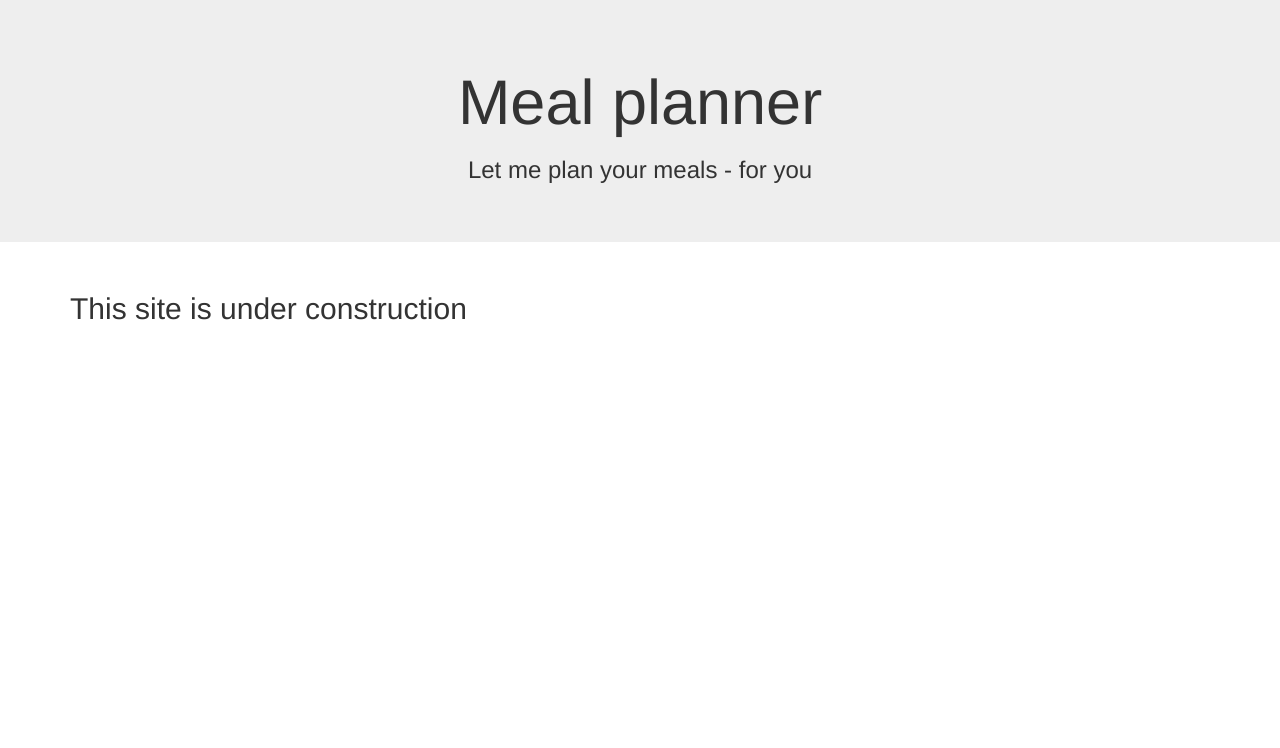
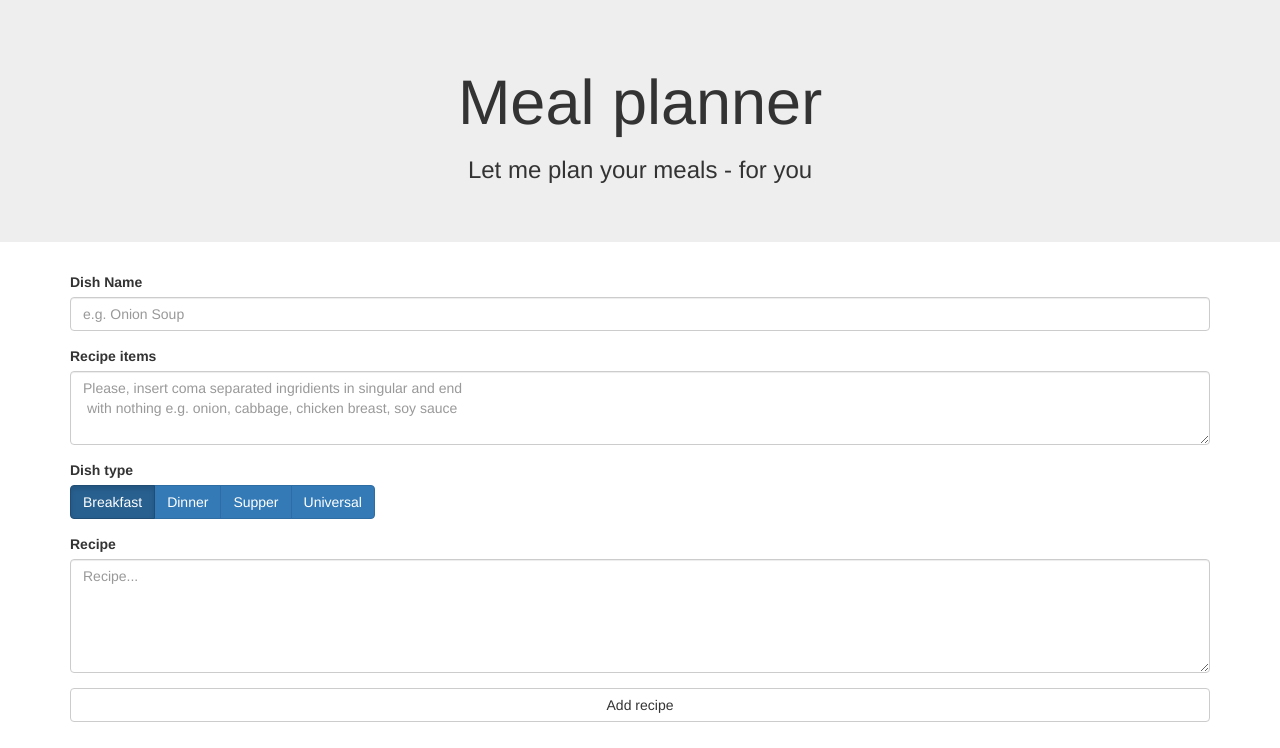
Before and after one commit to Pibosh/CS50_Meal_planner, a Flask app: template templates/add_recipe.html in a window 1280 px wide. Shown: the part 52-800 px from the top of the page. Run offline with Flask 2, Linux system fonts and the light colour scheme; the template is opened without the code that fills it, so the values that code supplies are empty; parts of the project's set-up code (start-up, migrations or seed data) failed here and were passed over; some libraries are stand-ins or nearby versions.

Commit message:
Added backend functionality to add_recipe. Need user-side verification.

```diff
--- a/application.py
+++ b/application.py
@@ -44,16 +44,13 @@ db.execute("CREATE TABLE IF NOT EXISTS 'recipe' ('recipe_id' INTEGER PRIMARY KEY
 			'title' VARCHAR(150) NOT NULL, 'prepare' \
 			TEXT NOT NULL, 'meal_type' TEXT, \
 			FOREIGN KEY (user_id) REFERENCES users(id), UNIQUE (title), \
-			CHECK (meal_type IN ('breakfast', 'dinner', 'supper') ));")
-#then - create table containing ingridients
-db.execute("CREATE TABLE IF NOT EXISTS 'ingridients' ('ingridient_id' INTEGER PRIMARY \
-			KEY AUTOINCREMENT NOT NULL, 'ingridient_name' VARCHAR(150), 'unit' \
-			VARCHAR(5), UNIQUE (ingridient_name));")
+			CHECK (meal_type IN ('breakfast', 'dinner', 'supper', 'universal') ));")
 #then - create table containing recipe_items - ingridients for particular recipe
 db.execute("CREATE TABLE IF NOT EXISTS 'recipe_items' ('item_id' INTEGER PRIMARY KEY \
-			NOT NULL, 'recipe_indgridient' VARCHAR(150), 'quantity' REAL NOT NULL, \
-			FOREIGN KEY (item_id) REFERENCES recipe(recipe_id), \
-			FOREIGN KEY (recipe_indgridient) REFERENCES ingridients(ingridient_name));")
+			AUTOINCREMENT NOT NULL, 'recipe_ingridient' VARCHAR(150), \
+			meal_id INTEGER NOT NULL, user_id INTEGER NOT NULL, \
+			FOREIGN KEY (meal_id) REFERENCES recipe(recipe_id), \
+			FOREIGN KEY (user_id) REFERENCES users(id))")
 
 #Saving changes in database and closing connection due to multi-thread issues with flask
 conn.commit()
@@ -90,11 +87,46 @@ def check_recipes():
 	flash('TODO', 'alert-info')
 	return render_template('check_recipes.html')
 
-@app.route('/add_recipe')
+@app.route('/add_recipe', methods=['GET', 'POST'])
 @login_required
 def add_recipe():
-	flash('TODO', 'alert-info')
-	return render_template('add_recipe.html')
+	conn = sqlite3.connect('data.db')
+	db = conn.cursor()
+
+	if request.method == "POST":
+		dishName = request.form.get("dishName")
+		recipeItems = request.form.get("recipeItems")
+		mealType = request.form.get("mealType")
+		recipeHowTo = request.form.get("recipeHowTo")
+		itemsList = recipeItems.split(", ")
+		user_id = session["user_id"]
+
+		if not dishName:
+			flash('Please enter recipe name', 'alert-danger')
+			return render_template("add_recipe.html")
+		if not recipeItems:
+			flash('Please enter the recipe indgridients', 'alert-danger')
+			return render_template("add_recipe.html")
+		if not recipeHowTo:
+			flash('Please enter the recipe', 'alert-danger')
+			return render_template("add_recipe.html")
+
+		db.execute("INSERT INTO recipe (user_id, title, prepare, meal_type) \
+					VALUES (?, ?, ?, ?);", (user_id, dishName, recipeHowTo, mealType))
+
+		meal_id = db.lastrowid
+
+		for item in itemsList:
+			db.execute("INSERT INTO recipe_items (meal_id, recipe_ingridient, user_id) \
+						VALUES (?, ?, ?);", (meal_id, item, user_id))
+
+		conn.commit()
+		db.close()
+
+		flash('You\'ve added {0} recipe!'.format(dishName), 'alert-success')
+		return redirect(url_for("index"))
+	else:
+		return render_template('add_recipe.html')
 
 @app.route('/generate_meals')
 @login_required
@@ -208,7 +240,7 @@ def login():
 			 	  'alert-danger')
 			return redirect(url_for("login"))
 		else:
-			session["user_id"] = login
+			session["user_id"] = login_result[0]
 			return redirect(url_for("index"))
 
 	else:
--- a/templates/add_recipe.html
+++ b/templates/add_recipe.html
@@ -5,5 +5,43 @@
 {% endblock %}
 
 {% block main %}
-<h2> This site is under construction </h2>
+<form action="{{ url_for('add_recipe') }}" method="post" role="form">
+<fieldset>
+  <div class="form-group">
+    <label for="dishName">Dish Name</label>
+    <input id="dishName" class="form-control" name="dishName" placeholder="e.g. Onion Soup" type="text" />
+  </div>
+  <div class="form-group">
+    <label for="recipeItems">Recipe items</label>
+    <textarea id="recipeItems" class="form-control" name="recipeItems"
+    placeholder="Please, insert coma separated ingridients in singular and end
+ with nothing e.g. onion, cabbage, chicken breast, soy sauce" rows=3></textarea>
+  </div>
+  <div class="form-group">
+    <label>Dish type</label><br>
+    <div id="dishType" class="btn-group" data-toggle="buttons">
+  <label class="btn btn-primary active">
+    <input type="radio" name="mealType" id="breakfast" value="breakfast" autocomplete="off" checked>Breakfast
+  </label>
+  <label class="btn btn-primary">
+    <input type="radio" name="mealType" id="dinner" value="dinner" autocomplete="off">Dinner
+  </label>
+  <label class="btn btn-primary">
+    <input type="radio" name="mealType" id="supper" value="supper" autocomplete="off">Supper
+  </label>
+  <label class="btn btn-primary">
+    <input type="radio" name="mealType" id="universal" value="universal" autocomplete="off">Universal
+  </label>
+</div>
+  </div>
+  <div class="form-group">
+    <label for="recipeHowTo">Recipe</label>
+    <textarea id="recipeHowTo" class="form-control" name="recipeHowTo"
+    placeholder="Recipe..." rows=5></textarea>
+  </div>
+  <div class="form-group">
+      <button id="submit-button" class="btn btn-default btn-block" type="submit">Add recipe</button>
+  </div>
+</fieldset>
+</form>
 {% endblock %}
```
Also changed, not shown: data.db.
